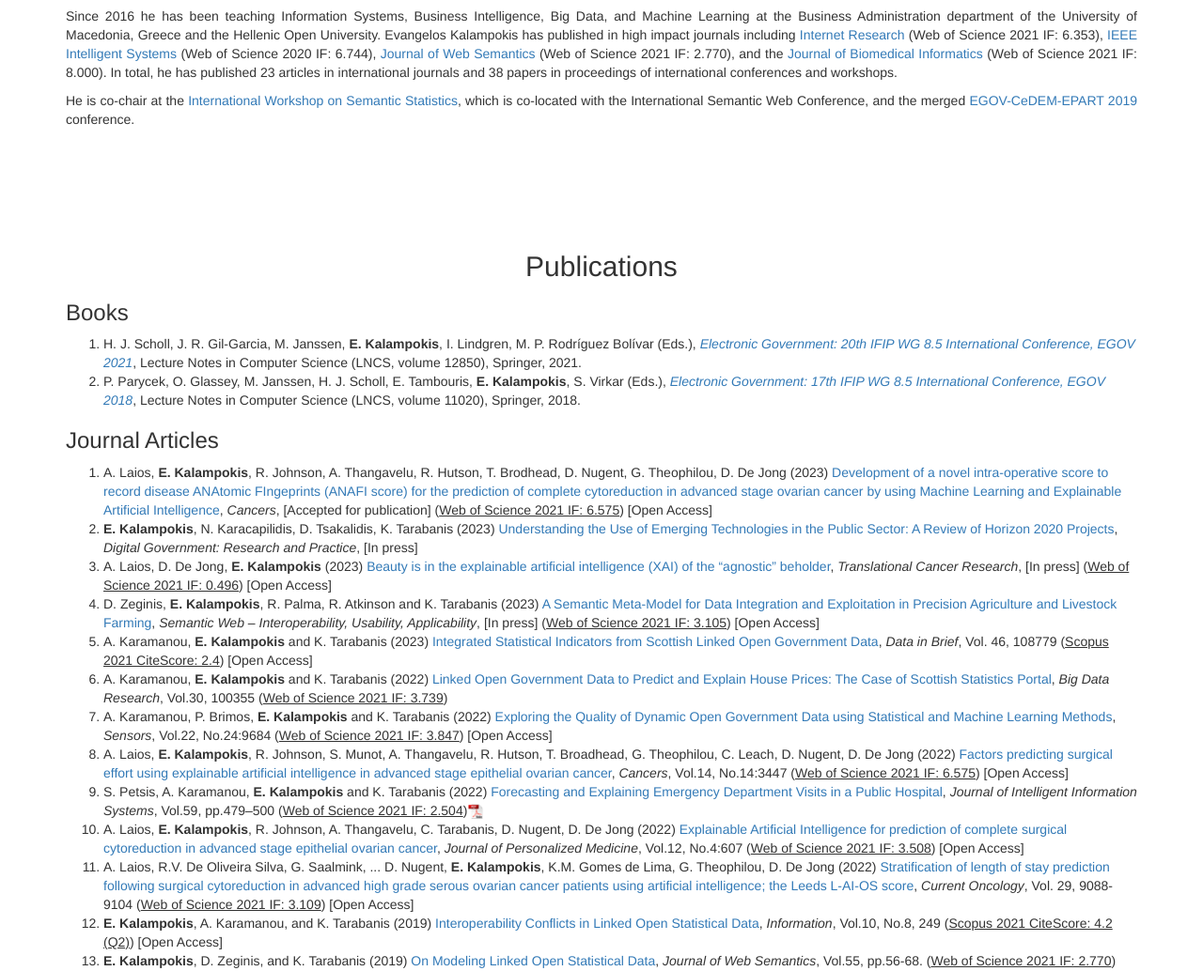
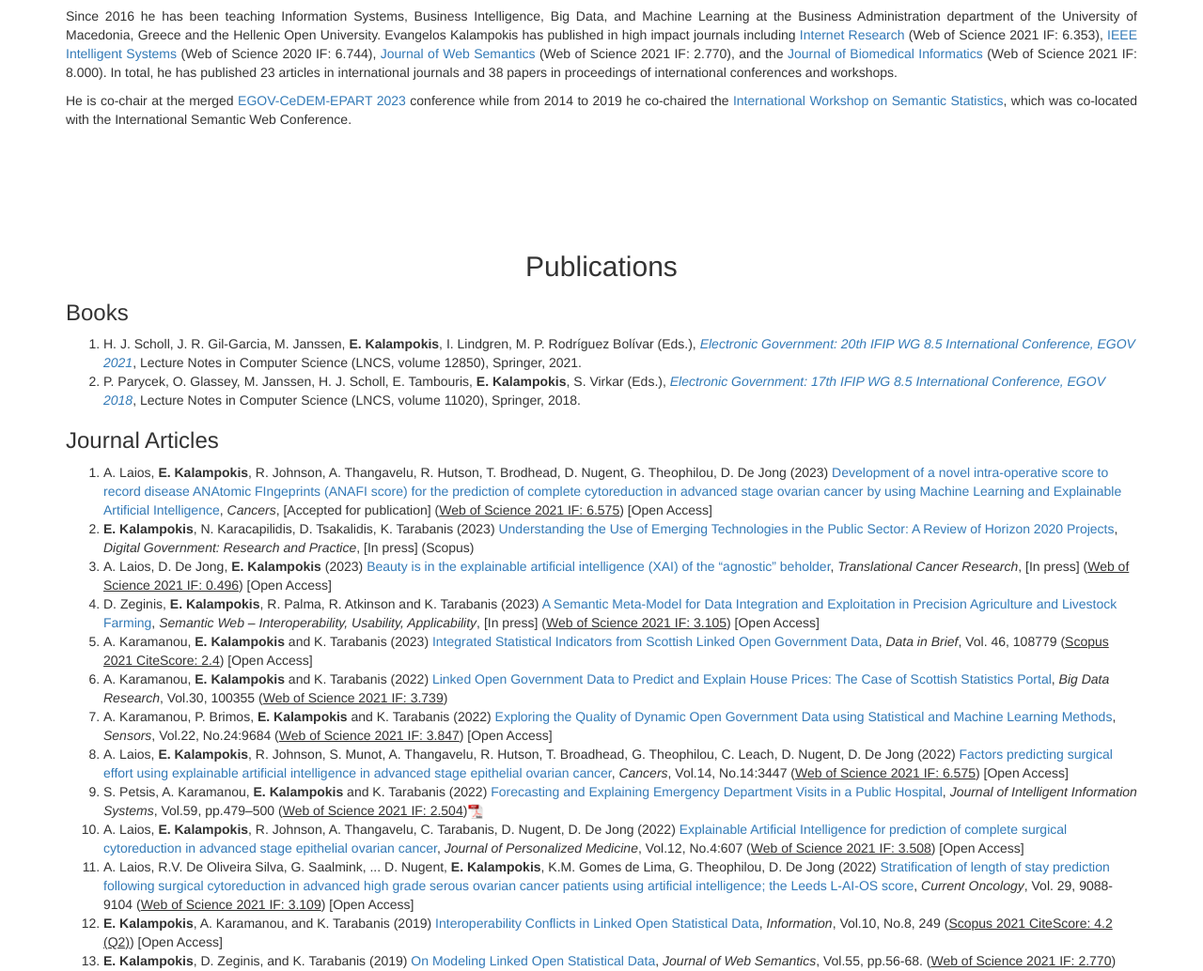
Before and after one commit to kalampokis/kalampokis.github.io, a plain HTML site: page index.html in a window 1280 px wide. Shown: the part 586-1620 px from the top of the page at 94% size. Drawn offline with Linux system fonts and the light colour scheme.

Commit message:
Update index.html

```diff
--- a/index.html
+++ b/index.html
@@ -108,7 +108,7 @@
                      the largest Semantic Web Research centre worldwide. </p>
                      <p>Since 2016 he has been teaching Information Systems, Business Intelligence, Big Data, and Machine Learning at the Business Administration department of the University of Macedonia, Greece and the Hellenic Open University. Evangelos Kalampokis has published in high impact journals including <a target="_blank" href="http://dx.doi.org/10.1108/IntR-06-2012-0114">Internet Research</a> (Web of Science 2021 IF: 6.353), <a target="_blank" href="http://dx.doi.org/10.1109/MIS.2016.82">IEEE Intelligent Systems</a> (Web of Science 2020 IF: 6.744),
 			     <a target="_blank" href="https://doi.org/10.1016/j.websem.2018.11.002">Journal of Web Semantics</a> (Web of Science 2021 IF: 2.770), and the <a target="_blank" href="http://dx.doi.org/10.1016/j.jbi.2014.03.002">Journal of Biomedical Informatics</a> (Web of Science 2021 IF: 8.000). In total, he has published 23 articles in international journals and 38 papers in proceedings of international conferences and workshops. </p>
-			<p>He is co-chair at the <a target="_blank" href="http://semstats.org">International Workshop on Semantic Statistics</a>, which is co-located with the International Semantic Web Conference, and the merged <a target="_blank" href="http://dgsoc.org/egov-2019/">EGOV-CeDEM-EPART 2019</a> conference.</p>
+			<p>He is co-chair at the merged <a target="_blank" href="http://dgsoc.org/egov-2023/">EGOV-CeDEM-EPART 2023</a> conference while from 2014 to 2019 he co-chaired the <a target="_blank" href="http://semstats.org">International Workshop on Semantic Statistics</a>, which was co-located with the International Semantic Web Conference.</p>
                 </div>
             </div>
         </div>
@@ -129,7 +129,7 @@
    <h3 class="text-left">Journal Articles</h3>
    <ol class="text-left">
 	  <li>A. Laios, <b>E. Kalampokis</b>, R. Johnson, A. Thangavelu, R. Hutson, T. Brodhead, D. Nugent, G. Theophilou, D. De Jong (2023) <a target="_blank" href="https://doi.org/">Development of a novel intra-operative score to record disease ANAtomic FIngeprints (ANAFI score) for the prediction of complete cytoreduction in advanced stage ovarian cancer by using Machine Learning and Explainable Artificial Intelligence</a>, <i>Cancers</i>, [Accepted for publication] (<u>Web of Science 2021 IF: 6.575</u>) [Open Access]</li>
-	  <li><b>E. Kalampokis</b>, N. Karacapilidis, D. Tsakalidis, K. Tarabanis (2023) <a target="_blank" href="https://doi.org/10.1145/3580603">Understanding the Use of Emerging Technologies in the Public Sector: A Review of Horizon 2020 Projects</a>, <i>Digital Government: Research and Practice</i>, [In press]</li>
+	  <li><b>E. Kalampokis</b>, N. Karacapilidis, D. Tsakalidis, K. Tarabanis (2023) <a target="_blank" href="https://doi.org/10.1145/3580603">Understanding the Use of Emerging Technologies in the Public Sector: A Review of Horizon 2020 Projects</a>, <i>Digital Government: Research and Practice</i>, [In press] (Scopus)</li>
 	  <li>A. Laios, D. De Jong, <b>E. Kalampokis</b> (2023) <a target="_blank" href="https://dx.doi.org/10.21037/tcr-22-266"> Beauty is in the explainable artificial intelligence (XAI) of the “agnostic” beholder</a>, <i>Translational Cancer Research</i>, [In press] (<u>Web of Science 2021 IF: 0.496</u>) [Open Access]</li>
 	  <li>D. Zeginis, <b>E. Kalampokis</b>, R. Palma, R. Atkinson and K. Tarabanis (2023) <a target="_blank" href="http://www.semantic-web-journal.net/system/files/swj3087.pdf">A Semantic Meta-Model for Data Integration and Exploitation in Precision Agriculture and Livestock Farming</a>, <i>Semantic Web – Interoperability, Usability, Applicability</i>, [In press] (<u>Web of Science 2021 IF: 3.105</u>) [Open Access]</li>
 	  <li>A. Karamanou, <b>E. Kalampokis</b> and K. Tarabanis (2023) <a target="_blank" href="https://doi.org/10.1016/j.dib.2022.108779">Integrated Statistical Indicators from Scottish Linked Open Government Data</a>, <i>Data in Brief</i>, Vol. 46, 108779 (<u>Scopus 2021 CiteScore: 2.4</u>) [Open Access]</li>
@@ -319,7 +319,10 @@
                     <h2>Services</h2>
                     <h3 class="text-left">Conference and Workshops Organisation</h3>
                     <ol class="text-left">
-			    <li><a target="_blank" href="http://dgsoc.org/egov-2019/">EGOV-CeDEM-EPART 2019</a><br>
+			    <li><a target="_blank" href="http://dgsociety.org/egov-2021/">EGOV-CeDEM-EPART 2021</a><br>
+			Co-Chair of the merged IFIP WG 8.5 Electronic Government (EGOV), the IFIP WG 8.5 IFIP Electronic Participation (ePart) and the Conference for E-Democracy and Open Government Conference (CeDEM)
+			    </li>
+			    <li><a target="_blank" href="http://dgsociety.org/egov-2019/">EGOV-CeDEM-EPART 2019</a><br>
 			Co-Chair of the merged IFIP WG 8.5 Electronic Government (EGOV), the IFIP WG 8.5 IFIP Electronic Participation (ePart) and the Conference for E-Democracy and Open Government Conference (CeDEM)
 			    </li>
 			    <li><a target="_blank" href="http://semstats.org/2019/">SemStats2019</a> at <a target="_blank" href="http://iswc2019.semanticweb.org/">ISWC2019</a><br>
```
